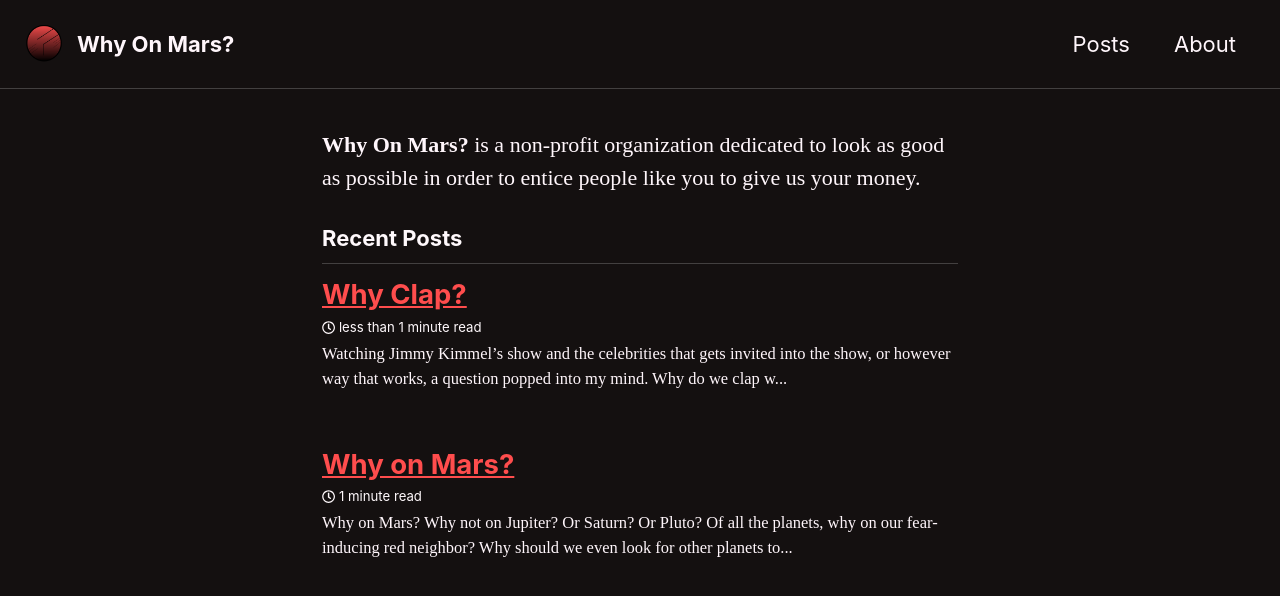
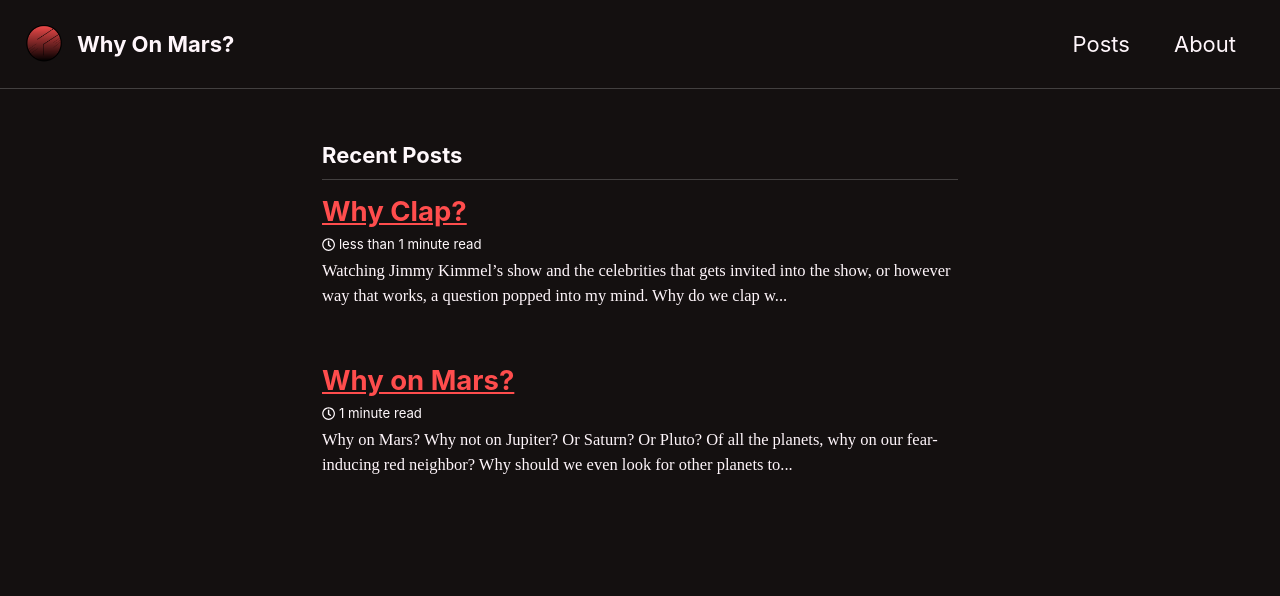
Before and after one commit to whyonmars/whyonmars, a Jekyll site: the page built from index.html, in a window 1280 px wide and 900 px high. Shown: the top 596 px of the window. Built offline with Jekyll 4.4.1, drawn with Linux system fonts in a browser that asks for light colours; cached includes are drawn as plain includes; the list of posts is cut into pages by our own code.

Commit message:
Update index.html

```diff
--- a/index.html
+++ b/index.html
@@ -2,6 +2,3 @@
 layout: home
 author_profile: true
 ---
-
-<b>Why On Mars?</b> is a non-profit organization dedicated to look as good as possible in order to
-entice people like you to give us your money.
```
